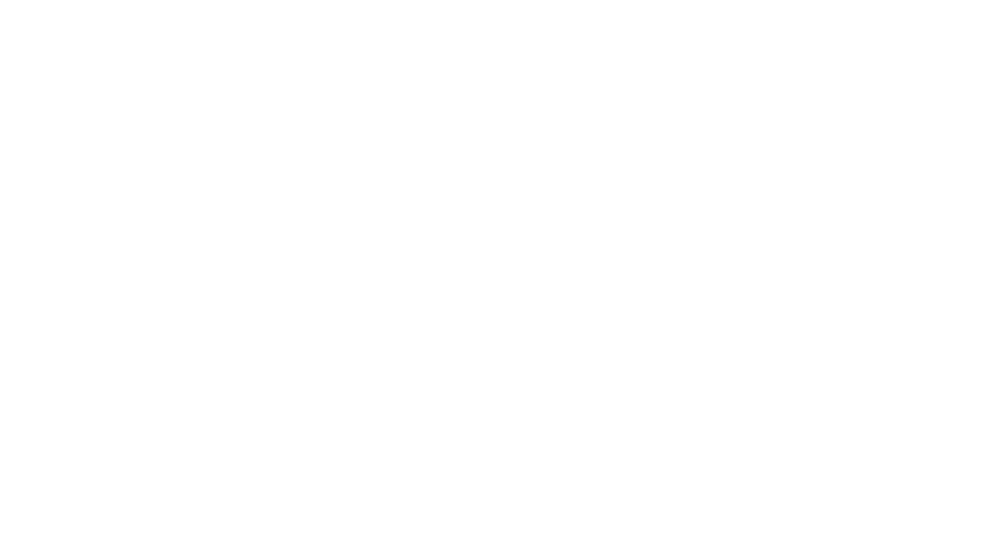
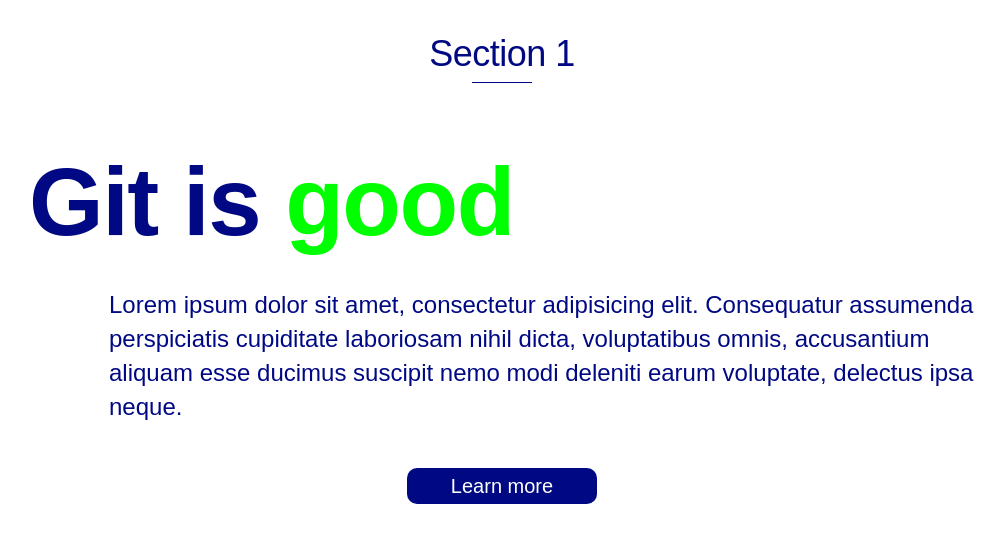
Before and after one commit to poshtarboba/collective, a plain HTML site: page index.html in a window 1280 px wide. Shown: the whole page, without its empty margins (138-1143 px from the left). Drawn offline with Linux system fonts and the light colour scheme.

Commit message:
Section 1 done!!!!!!!

```diff
--- a/css/style.css
+++ b/css/style.css
@@ -1,8 +1,17 @@
 body {
 	margin: 0;
-	font-family: sans-serif;
+	font-family: Arial, sans-serif;
+	font-size: 24px;
+	line-height: 34px;
 	background: #fff;
 	color: #000983;
+}
+
+.resize {
+	position: relative;
+	margin: 0 auto;
+	padding: 0 15px;
+	width: 946px;
 }
 
 .dark {
@@ -12,11 +21,13 @@
 
 h2 {
 	position: relative;
+	text-align: center;
 }
 h2:after {
-	content: ""
+	content: "";
+	position: absolute;
 	left: 50%;
-	bottom: 10px;
+	bottom: -5px;
 	width: 60px;
 	height: 1px;
 	background: #000983;
@@ -27,13 +38,60 @@
 }
 h1 {
 	font-size: 96px;
-	line-height: 112px;
+	line-height: 124px;
+	letter-spacing: -1.5px;
 }
 h2 {
 	font-size: 36px;
 	line-height: 48px;
+	font-weight: normal;
+	letter-spacing: -0.5px;
 }
 h3 {
 	font-size: 34px;
 	line-height: 48px;
 }
+
+.button {
+	font-size: 20px;
+	line-height: 24px;
+	text-align: center;
+}
+.button a {
+	display: inline-block;
+	padding: 6px 44px;
+	color: #fff;
+	text-decoration: none;
+	background: #000983;
+	border-radius: 10px;
+}
+
+
+
+
+/* section 1 */
+.section1 {
+	padding-bottom: 24px;
+}
+.section1 .resize {
+	display: flex;
+	flex-direction: column;
+}
+.section1 .resize > * {
+	order: 1;
+}
+.section1 .resize h2 {
+	order: 0;
+}
+.section1 .resize h1 {
+	margin: 0;
+	padding: 32px 0 0;
+}
+
+
+.section1 h1 span {
+	color: #0f0;
+}
+.section1 .text {
+	padding-left: 80px;
+}
--- a/index.html
+++ b/index.html
@@ -3,9 +3,19 @@
 <head>
 	<meta charset="UTF-8">
 	<title>Git is good</title>
+	<link type="text/css" rel="stylesheet" href="css/style.css">
 </head>
 <body>
 
+	<section class="section1">
+		<div class="resize">
+			<h1>Git is <span>good</span></h1>
+			<h2>Section 1</h2>
+			<p class="text">Lorem ipsum dolor sit amet, consectetur adipisicing elit. Consequatur assumenda perspiciatis cupiditate laboriosam nihil dicta, voluptatibus omnis, accusantium aliquam esse ducimus suscipit nemo modi deleniti earum voluptate, delectus ipsa neque.</p>
+			<p class="button"><a href="#">Learn more</a></p>
+		</div>
+	</section>
 
 </body>
+<script src="js/script.js"></script>
 </html>
```
